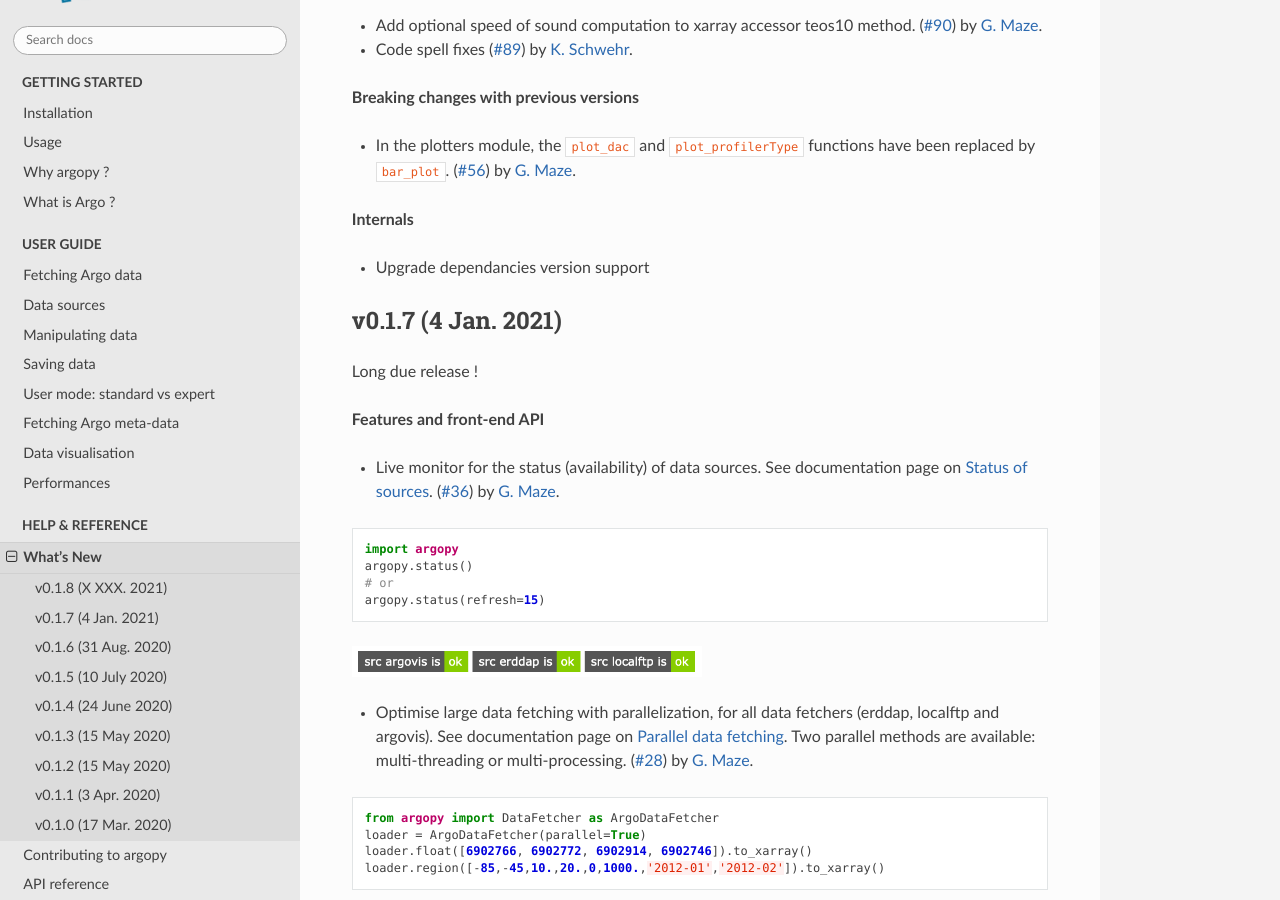
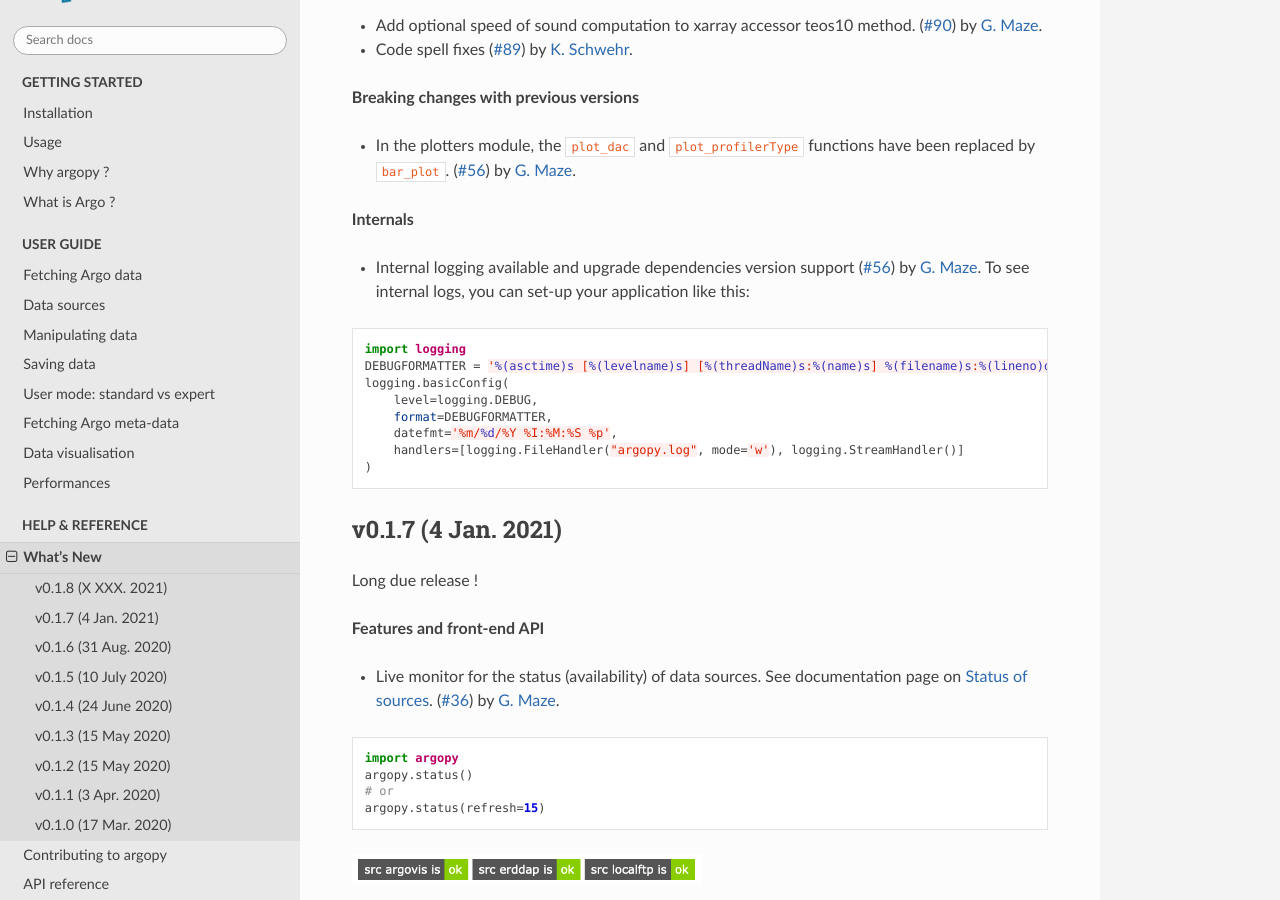
Before and after one commit to hamersu9t/argopy, a Sphinx documentation site: the page built from docs/whats-new.rst, in a window 1280 px wide and 900 px high, scrolled down 971 px. Built offline with Sphinx 7.4.7 and the Read the Docs theme 2.0.0, drawn with Linux system fonts in a browser that asks for light colours; the version number is read from the project's files by our own code.

```diff
--- a/docs/whats-new.rst
+++ b/docs/whats-new.rst
@@ -55,7 +55,19 @@ v0.1.8 (X XXX. 2021)
 
 **Internals**
 
-- Upgrade dependancies version support
+- Internal logging available and upgrade dependencies version support (:pr:`56`) by `G. Maze <http://www.github.com/gmaze>`_. To see internal logs, you can set-up your application like this:
+
+.. code-block:: python
+
+    import logging
+    DEBUGFORMATTER = '%(asctime)s [%(levelname)s] [%(threadName)s:%(name)s] %(filename)s:%(lineno)d: %(message)s'
+    logging.basicConfig(
+        level=logging.DEBUG,
+        format=DEBUGFORMATTER,
+        datefmt='%m/%d/%Y %I:%M:%S %p',
+        handlers=[logging.FileHandler("argopy.log", mode='w'), logging.StreamHandler()]
+    )
+
 
 v0.1.7 (4 Jan. 2021)
 -----------------------
```
Also changed, not shown: 1 other file.
